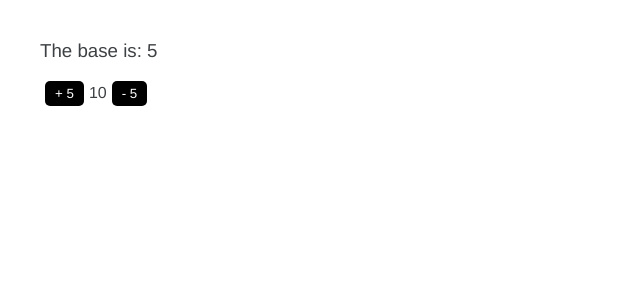
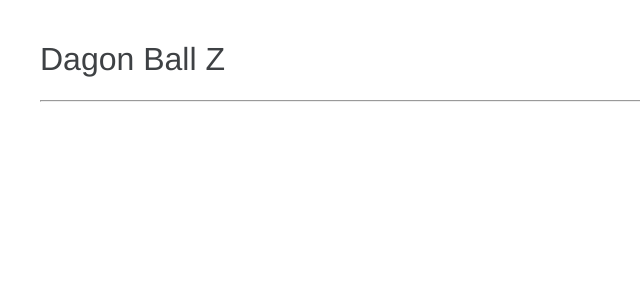
Before and after one commit to JosueOb/intro-angular, an Angular app: page / in a window 1280 px wide. Shown: the top 300 px of the page, without its empty margins (0-640 px from the left). Built offline with nearby package versions, Linux system fonts and the light colour scheme.

Commit message:
Creación del módulo y componente de DBZ

```diff
--- a/src/app/app.component.html
+++ b/src/app/app.component.html
@@ -1,5 +1,6 @@
 <!--<h1>Hellow {{ title }}</h1>
 <app-counter></app-counter>-->
-<app-counter></app-counter>
+<!--<app-counter></app-counter>-->
 <!--<app-hero></app-hero>-->
 <!--<app-list></app-list>-->
+<app-main-page></app-main-page>
--- a/src/app/app.module.ts
+++ b/src/app/app.module.ts
@@ -4,10 +4,11 @@
 import { AppComponent } from './app.component';
 import { HerosModule } from './heros/heros.module';
 import { CounterModule } from './counter/counter.module';
+import { DbzModule } from './dbz/dbz.module';
 
 @NgModule({
   declarations: [AppComponent],
-  imports: [BrowserModule, HerosModule, CounterModule],
+  imports: [BrowserModule, HerosModule, CounterModule, DbzModule],
   providers: [],
   bootstrap: [AppComponent],
 })
--- /dev/null
+++ b/src/app/dbz/main-page/main-page.component.html
@@ -0,0 +1,2 @@
+<h1>Dagon Ball Z</h1>
+<hr>
--- /dev/null
+++ b/src/app/dbz/main-page/main-page.component.ts
@@ -0,0 +1,15 @@
+import { Component, OnInit } from '@angular/core';
+
+@Component({
+  selector: 'app-main-page',
+  templateUrl: './main-page.component.html',
+  styleUrls: ['./main-page.component.css']
+})
+export class MainPageComponent implements OnInit {
+
+  constructor() { }
+
+  ngOnInit(): void {
+  }
+
+}
```
Also changed, not shown: src/app/dbz/dbz.module.ts (added, +18 -0 lines), src/app/dbz/main-page/main-page.component.css (added).
